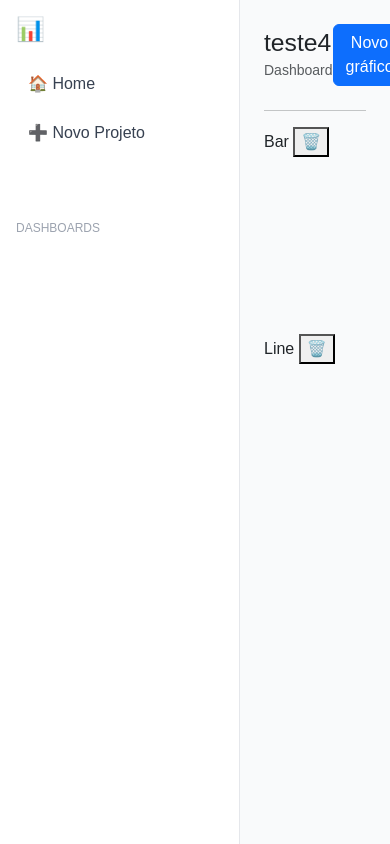
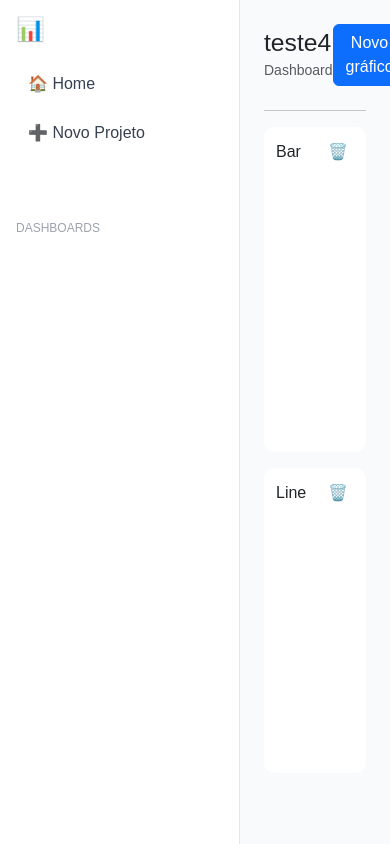
Before and after one commit to FlaviaCosta1037/app_dashboard_with_flask, a Flask app: page /dashboard/684b3131-1a42-44e7-b725-337f297a2535 in a window 390 px wide. Run offline with Flask 3, Linux system fonts and the light colour scheme; data that the repository does not hold is empty; a map, chart or similar area stays blank.

Commit message:
Ajuste do css para os gráficos ficarem responsivos

```diff
--- a/app/static/css/style.css
+++ b/app/static/css/style.css
@@ -108,38 +108,96 @@
     gap: 8px;
   }
 
+  /* ===== GRID DO DASHBOARD ===== */
   .dashboard-grid {
-    display: grid;
-    grid-template-columns: repeat(auto-fill, minmax(380px, 1fr));
-    gap: 20px;
+    column-count: 2;
+    column-gap: 16px;
+  }
+  @media (max-width: 1100px) {
+    .dashboard-grid {
+      column-count: 1;
+    }
   }
 
-  .chart-delete-btn {
-    position: absolute;
-    top: 8px;
-    right: 8px;
-    background: none;
+  /* ===== CARD DO GRÁFICO ===== */
+  .chart-wrapper {
+    background: #fff;
+    border-radius: 10px;
+    padding: 12px;
+    margin-bottom: 16px;
+    display: inline-block;
+    width: 100%;
+    break-inside: avoid;
+  }
+
+
+  /* Header do gráfico */
+  .chart-header {
+    display: flex;
+    justify-content: space-between;
+    align-items: center;
+    margin-bottom: 8px;
+  }
+
+  /* Canvas base */
+  .chart-wrapper canvas {
+    width: 100% !important;
+  }
+
+  /* ===== ALTURAS NATURAIS POR TIPO ===== */
+  .chart-bar canvas {
+    height: 260px !important;
+  }
+
+  .chart-line canvas {
+    height: 240px !important;
+  }
+
+  .chart-doughnut canvas,
+  .chart-pie canvas {
+    height: 340px !important;
+  }
+
+  /* ===== BOTÃO DELETE ===== */
+  .delete-chart-btn {
+    background: transparent;
     border: none;
     cursor: pointer;
+    font-size: 16px;
+  }
+
+  /* ===== MODAL DELETE ===== */
+  .modal-backdrop {
+    position: fixed;
+    inset: 0;
+    background: rgba(0,0,0,0.4);
+    display: none;
+    align-items: center;
+    justify-content: center;
+    z-index: 1000;
+  }
+
+  .modal-backdrop.active {
+    display: flex;
+  }
+
+  .modal-box {
+    background: #fff;
+    padding: 24px;
+    border-radius: 10px;
+    width: 100%;
+    max-width: 380px;
+  }
+
+  .modal-actions {
+    display: flex;
+    justify-content: flex-end;
+    gap: 10px;
+    margin-top: 20px;
   }
 
   .empty-state {
     color: #777;
-  }
-
-/* grid */
-.charts-grid {
-    display: grid;
-    grid-template-columns: repeat(auto-fill, minmax(420px, 1fr));
-    gap: 20px;
-  }
-
-  .chart-card {
-    position: relative;
-    padding: 12px;
-    border-radius: 8px;
-    border: 1px solid #e0e0e0;
-    background: #fff;
   }
 
   /* delete button */
@@ -153,7 +211,15 @@
     font-size: 16px;
   }
 
-  /* modal */
+/* ===== BOTÃO DELETE ===== */
+.delete-chart-btn {
+    background: transparent;
+    border: none;
+    cursor: pointer;
+    font-size: 16px;
+  }
+
+  /* ===== MODAL DELETE ===== */
   .modal-backdrop {
     position: fixed;
     inset: 0;
```
